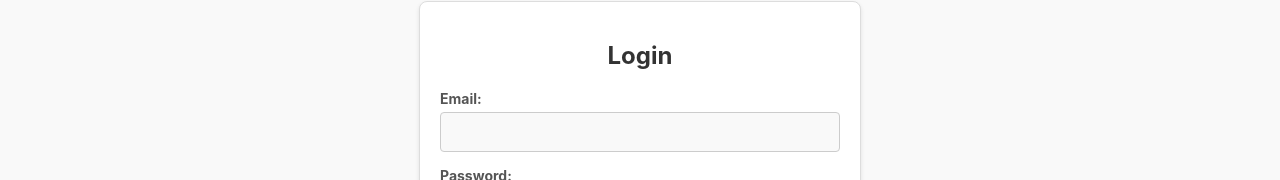
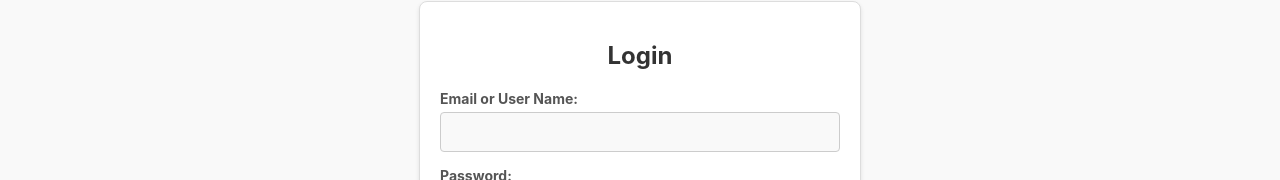
Before and after one commit to k-srirama-srikar/Neo-Logs, a React (Create React App) app: page /login in a window 1280 px wide. Shown: the part 290-470 px from the top of the page. Built offline with nearby package versions, Linux system fonts and the light colour scheme; a web font is replaced by a local one.

Commit message:
Login Page

```diff
--- a/src/pages/login.js
+++ b/src/pages/login.js
@@ -1,33 +1,73 @@
 import React, { useState } from 'react';
 import '../styles/login.css'; // Import the CSS file for styling
+// import axios from 'axios';
 
 const Login = () => {
-  const [email, setEmail] = useState('');
+  const [identifier, setIdentifier] = useState('');
   const [password, setPassword] = useState('');
   const [error, setError] = useState('');
-
   const handleSubmit = async (e) => {
     e.preventDefault();
+    // console.log("Attempting login with:", { identifier, password });
 
-    // Perform login (mock API call here, replace with real API)
+    try {
       const response = await fetch('http://localhost:8000/api/login', {
         method: 'POST',
         headers: {
           'Content-Type': 'application/json',
         },
-      body: JSON.stringify({ email, password }),
+        body: JSON.stringify({ identifier, password }),
       });
 
       const data = await response.json();
+      console.log("Response:", response.status, data);
 
       if (response.ok) {
         console.log('Login successful:', data);
-      setError('');
-      // Redirect to another page or set authentication state
+        localStorage.setItem("token", data.token);
+        window.location.href = "/dashboard"; // Redirect on success
       } else {
-      setError(data.message || 'Invalid login credentials');
+        setError(data.error || 'Invalid login credentials');
+      }
+    } catch (error) {
+      console.error('Error during login:', error);
+      setError('Server error. Please try again.');
     }
   };
+
+  // const handleSubmit = async (e) => {
+  //   e.preventDefault();
+  //   try {
+  //     const response = await axios.post('http://localhost:8000/api/login', {
+  //       identifier,
+  //       password,
+  //     });
+
+  //     console.log('Login successful:', response.data);
+  //     localStorage.setItem('token', response.data.token); // Store token
+  //     setError('');
+  //     window.location.href = '/home'; // Redirect on success
+  //   } catch (err) {
+  //     setError(err.response?.data?.error || 'Invalid login credentials');
+  //   }
+
+
+  //   // Perform login (mock API call here, replace with real API)
+  //   // const response = await axios.post('http://localhost:8000/api/login',{
+  //   //   identifier,
+  //   //   password,
+  //   // });
+
+  //   // const data = await response.json();
+
+  //   // if (response.ok) {
+  //   //   console.log('Login successful:', data);
+  //   //   setError('');
+  //   //   // Redirect to another page or set authentication state
+  //   // } else {
+  //   //   setError(data.message || 'Invalid login credentials');
+  //   // }
+  // };
 
   return (
     <div className="login-container">
@@ -35,12 +75,12 @@ const Login = () => {
         <h2>Login</h2>
         {error && <p className="error-message">{error}</p>}
         <div className="form-group">
-          <label htmlFor="email">Email:</label>
+          <label htmlFor="email">Email or User Name:</label>
           <input
-            type="email"
-            id="email"
-            value={email}
-            onChange={(e) => setEmail(e.target.value)}
+            type="text"
+            id="name"
+            value={identifier}
+            onChange={(e) => setIdentifier(e.target.value)}
             required
           />
         </div>
```
Lines whose indentation alone changed are shown as unchanged.
